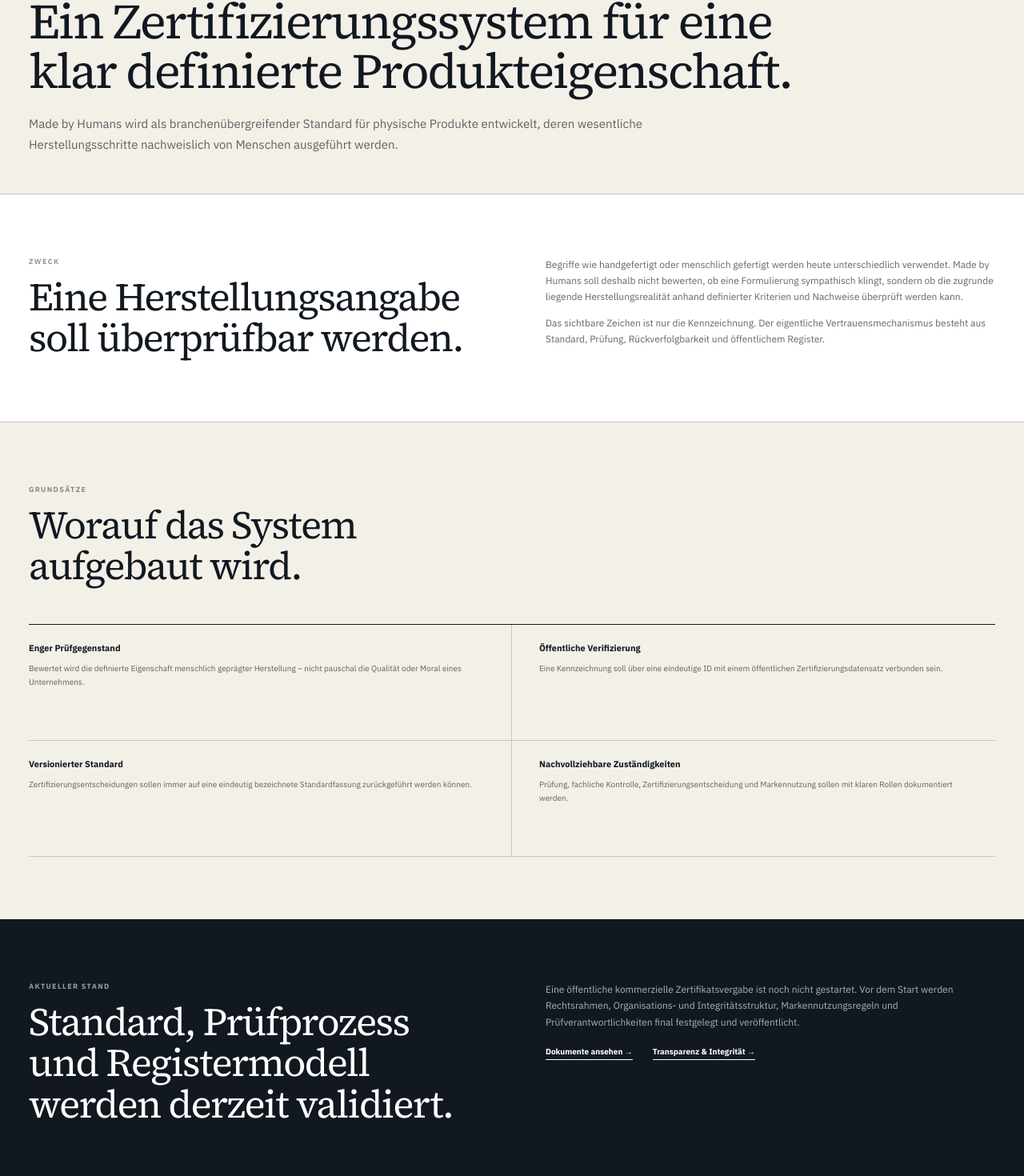
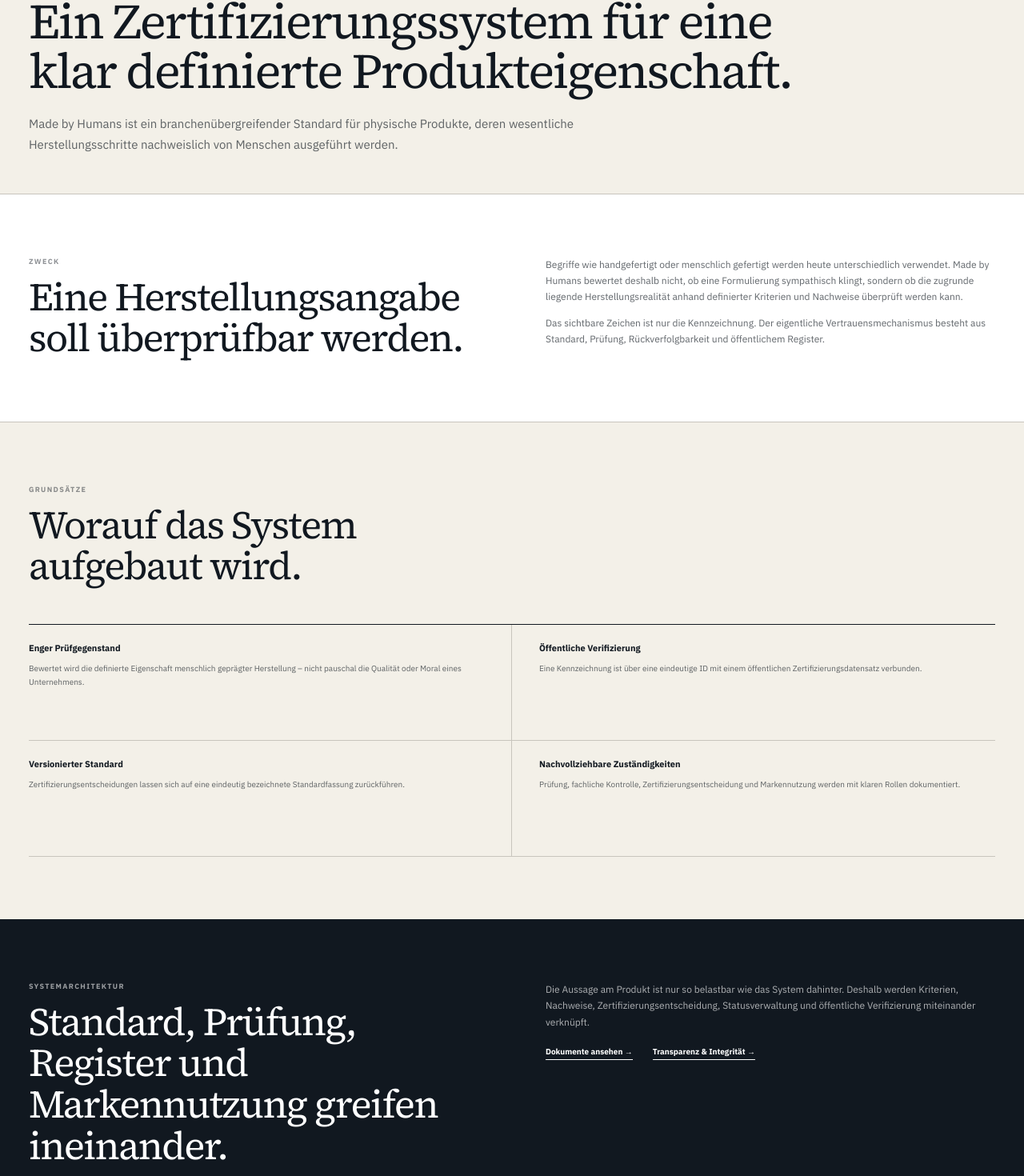
Before and after one commit to dennis-glaser-coder/human-certification-web, a Next.js app: page /ueber-uns in a window 1280 px wide. Shown: the part 180-1650 px from the top of the page at 80% size. Built offline with nearby package versions, Linux system fonts and the light colour scheme.

Commit message:
Über-uns-Seite ohne Entwicklungsstand ausrichten

```diff
--- a/src/app/ueber-uns/page.js
+++ b/src/app/ueber-uns/page.js
@@ -11,9 +11,9 @@ export const metadata = {
 
 const principles = [
   ['Enger Prüfgegenstand', 'Bewertet wird die definierte Eigenschaft menschlich geprägter Herstellung – nicht pauschal die Qualität oder Moral eines Unternehmens.'],
-  ['Öffentliche Verifizierung', 'Eine Kennzeichnung soll über eine eindeutige ID mit einem öffentlichen Zertifizierungsdatensatz verbunden sein.'],
-  ['Versionierter Standard', 'Zertifizierungsentscheidungen sollen immer auf eine eindeutig bezeichnete Standardfassung zurückgeführt werden können.'],
-  ['Nachvollziehbare Zuständigkeiten', 'Prüfung, fachliche Kontrolle, Zertifizierungsentscheidung und Markennutzung sollen mit klaren Rollen dokumentiert werden.'],
+  ['Öffentliche Verifizierung', 'Eine Kennzeichnung ist über eine eindeutige ID mit einem öffentlichen Zertifizierungsdatensatz verbunden.'],
+  ['Versionierter Standard', 'Zertifizierungsentscheidungen lassen sich auf eine eindeutig bezeichnete Standardfassung zurückführen.'],
+  ['Nachvollziehbare Zuständigkeiten', 'Prüfung, fachliche Kontrolle, Zertifizierungsentscheidung und Markennutzung werden mit klaren Rollen dokumentiert.'],
 ];
 
 export default function AboutPage() {
@@ -25,7 +25,7 @@ export default function AboutPage() {
         <div className="eyebrow">ÜBER MADE BY HUMANS</div>
         <h1>Ein Zertifizierungssystem für eine klar definierte Produkteigenschaft.</h1>
         <p className="lead">
-          Made by Humans wird als branchenübergreifender Standard für physische Produkte entwickelt,
+          Made by Humans ist ein branchenübergreifender Standard für physische Produkte,
           deren wesentliche Herstellungsschritte nachweislich von Menschen ausgeführt werden.
         </p>
       </section>
@@ -39,7 +39,7 @@ export default function AboutPage() {
           <div>
             <p>
               Begriffe wie handgefertigt oder menschlich gefertigt werden heute unterschiedlich verwendet.
-              Made by Humans soll deshalb nicht bewerten, ob eine Formulierung sympathisch klingt, sondern ob die zugrunde liegende
+              Made by Humans bewertet deshalb nicht, ob eine Formulierung sympathisch klingt, sondern ob die zugrunde liegende
               Herstellungsrealität anhand definierter Kriterien und Nachweise überprüft werden kann.
             </p>
             <p>
@@ -67,13 +67,13 @@ export default function AboutPage() {
       <section className="aboutStatus">
         <div className="shell aboutStatusGrid">
           <div>
-            <div className="sectionNo light">AKTUELLER STAND</div>
-            <h2>Standard, Prüfprozess und Registermodell werden derzeit validiert.</h2>
+            <div className="sectionNo light">SYSTEMARCHITEKTUR</div>
+            <h2>Standard, Prüfung, Register und Markennutzung greifen ineinander.</h2>
           </div>
           <div>
             <p>
-              Eine öffentliche kommerzielle Zertifikatsvergabe ist noch nicht gestartet.
-              Vor dem Start werden Rechtsrahmen, Organisations- und Integritätsstruktur, Markennutzungsregeln und Prüfverantwortlichkeiten final festgelegt und veröffentlicht.
+              Die Aussage am Produkt ist nur so belastbar wie das System dahinter. Deshalb werden Kriterien,
+              Nachweise, Zertifizierungsentscheidung, Statusverwaltung und öffentliche Verifizierung miteinander verknüpft.
             </p>
             <div className="aboutStatusLinks">
               <Link className="textLink lightTextLink" href="/dokumente">Dokumente ansehen →</Link>
```
